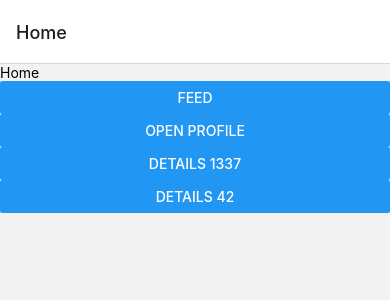
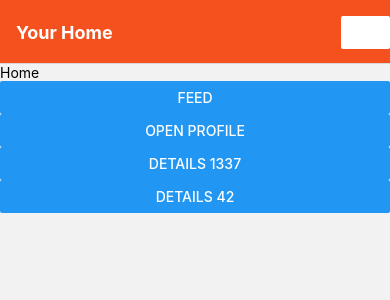
Before and after one commit to planetoida90210/rn-navigation, a React Native app: screen /Home in a window 390 px wide. Shown: the top 300 px of the page. Built offline with nearby package versions, Linux system fonts and the light colour scheme.

Commit message:
navigation header

```diff
--- a/app/navigation/RootStack.tsx
+++ b/app/navigation/RootStack.tsx
@@ -19,8 +19,17 @@ export type DetailsPageProps = NativeStackScreenProps<RootStackParamList, 'Detai
 
 const RootStackNavigation = () => {
   return (
-    <RootStack.Navigator>
-      <RootStack.Screen name="Home" component={Home} />
+    <RootStack.Navigator screenOptions={{
+      headerStyle: {
+        backgroundColor: '#f4511e',
+      },
+      headerTintColor: '#fff',
+      headerTitleStyle: {
+        fontWeight: 'bold',
+      },
+
+    }}>
+      <RootStack.Screen name="Home" component={Home} options={{title: 'Your Home'}} />
       <RootStack.Screen name="Feed" component={Feed} />
       <RootStack.Screen name="Profile" component={Profile} />
       <RootStack.Screen name="Details" component={Details} />
--- a/app/screens/Details.tsx
+++ b/app/screens/Details.tsx
@@ -1,9 +1,18 @@
 import { View, Text } from 'react-native'
-import React from 'react'
+import React, { useLayoutEffect } from 'react'
 import { DetailsPageProps } from '../navigation/RootStack'
 
 const Details = ({navigation, route}: DetailsPageProps) => {
-    const {itemId} = route.params
+
+  const {itemId} = route.params
+
+  useLayoutEffect(() => {
+    navigation.setOptions({
+      title: `Details: ${itemId}`,
+    })
+  }, [navigation])
+
+
   return (
     <View>
       <Text>Details: {itemId}</Text>
--- a/app/screens/Home.tsx
+++ b/app/screens/Home.tsx
@@ -1,9 +1,21 @@
 import { View, Text, Button } from 'react-native'
-import React from 'react'
+import React, { useLayoutEffect } from 'react'
 import { HomePageProps } from '../navigation/RootStack'
 
 
 const Home = ({navigation}: HomePageProps) => {
+
+  useLayoutEffect(() => {
+    navigation.setOptions({
+      headerRight: () => (
+        <Button
+          onPress={() => alert('This is a button!')}
+          title="Info"
+          color="#fff"
+        />
+      ),
+    })
+  }, [navigation])
 
   return (
     <View>
```
